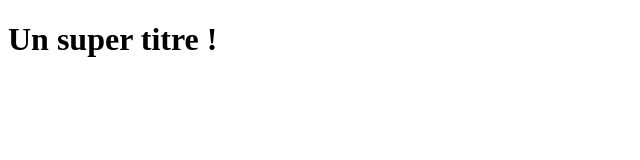
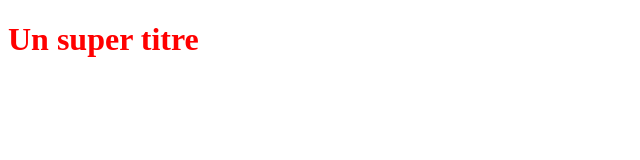
Before and after one commit to hienmichel/OpenclassroomsProject, a plain HTML site: page index.html in a window 1280 px wide. Shown: the whole page, without its empty margins (0-640 px from the left). Drawn offline with Linux system fonts and the light colour scheme.

Commit message:
remise du code au propre

```diff
--- a/index.html
+++ b/index.html
@@ -1,10 +1,10 @@
-<!Doctype html>
+<!DOCTYPE html>
 <html>
 	<head>
 		<title></title>
-		<link rel="stylesheet" type="text/css" href="styles.css>
+		<link rel="stylesheet" type="text/css" href="styles.css">
 	</head>
 	<body>
-		<h1>Un super titre !</h1>
+		<h1>Un super titre</h1>
 	</body>
 </html>
```
